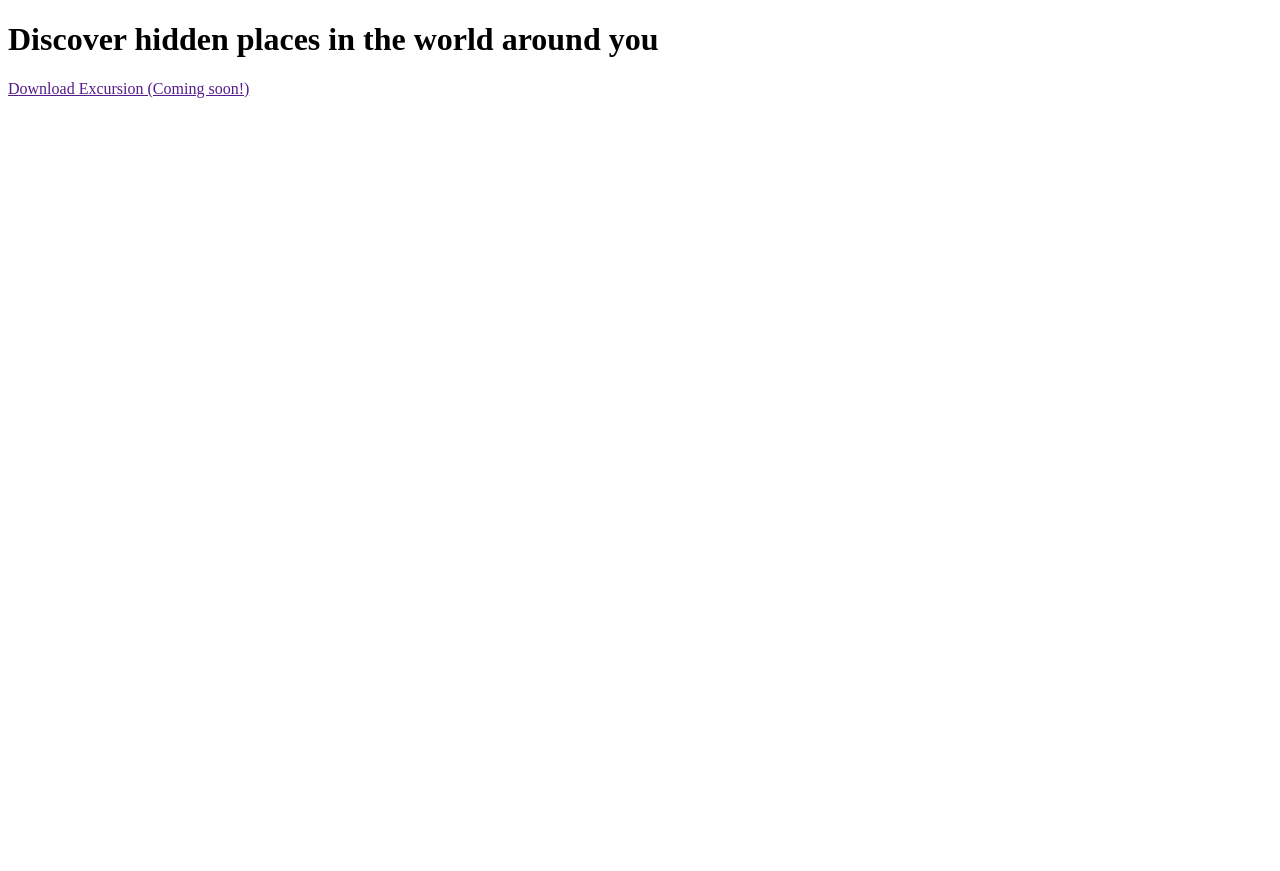
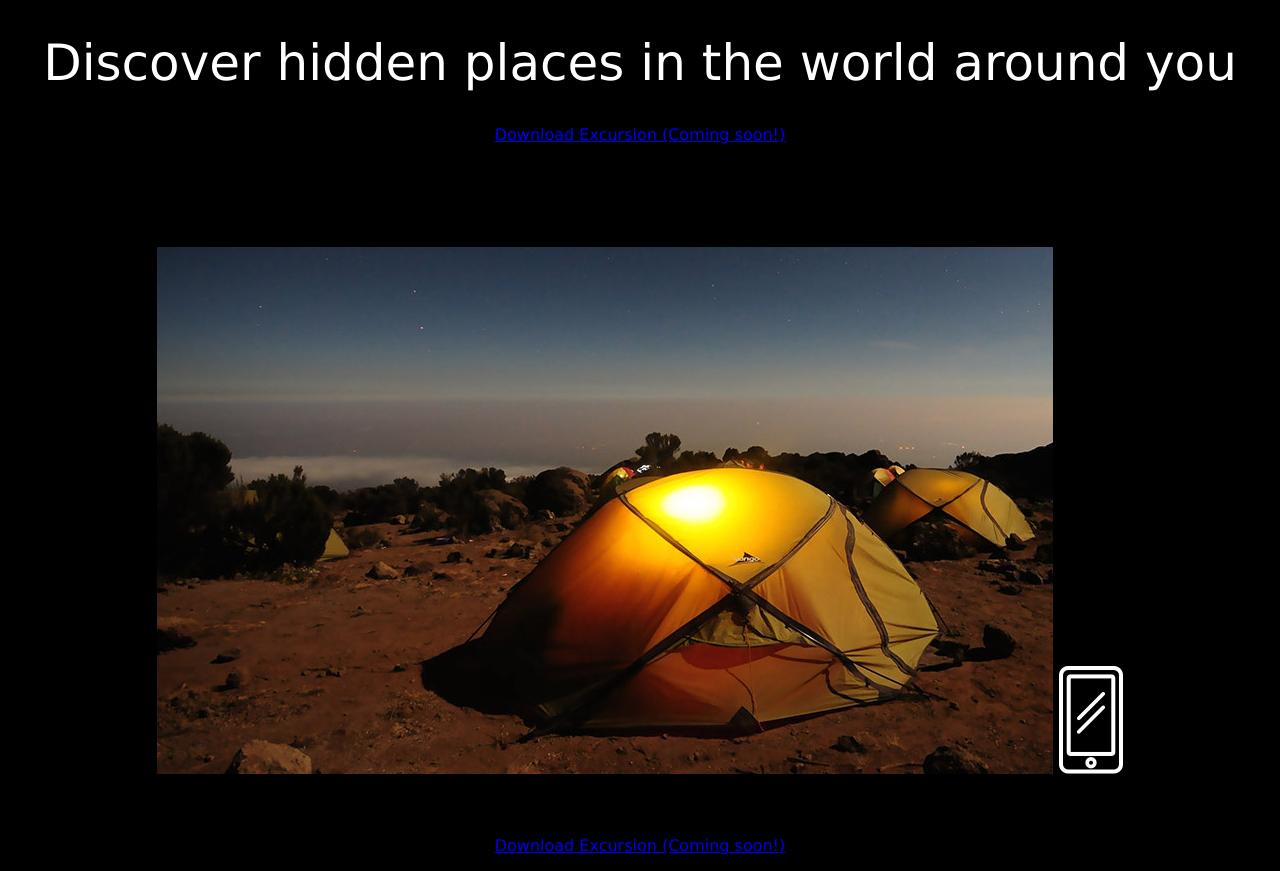
Before and after one commit to JJiaxin/excursion, a plain HTML site: page index.html in a window 1280 px wide. Before the commit the page ends 800 px from the top, so only its background shows below. Drawn offline with Linux system fonts and the light colour scheme.

Commit message:
stylized main header

```diff
--- a/index.html
+++ b/index.html
@@ -2,14 +2,22 @@
 <html>
     <head>
         <meta charset="UTF-8">
-        <meta name="viewport" content="width=device-width", initial-scale=1.0>
+        <meta name="viewport" content="width=device-width, initial-scale=1.0">
         <meta http-equiv="X-UA-Compatible" content="ie-edge">
         <title>Excursion</title>
-        <link rel="stylesheet" type="type/css" ref="resources/css/style.css">
+        <link rel="stylesheet" type="text/css" href="resources/css/style.css">
+    </head>
+<body>
+    <h1 class="header--main">Discover hidden places in the world around you</h1>
+    <p><a href="#">Download Excursion (Coming soon!)</a></p>
+    <h2>Your personal travel guide</h2>
+    <p>Excursion remembers places you like, and recommends new points of interests to you.</p>
+    <figure>
+        <img src="resources/images/camp.jpeg">
+        <img src="resources/images/phone.png">
+    </figure>
+    <h3>Coming soon for iPhone and Android</h3>
+    <p><a href="#">Download Excursion (Coming soon!)</a></p>
 
-    </head>
-    <body>
-        <h1>Discover hidden places in the world around you</h1>
-        <p><a href="">Download Excursion (Coming soon!)</a></p>
-    </body>
+</body>
 </html>
--- /dev/null
+++ b/resources/css/style.css
@@ -0,0 +1,11 @@
+body {
+    background-color: black;
+    text-align: center;
+    font-family: Verdana, Geneva, Tahoma, sans-serif;
+}
+
+.header--main {
+    font-weight: normal;
+    font-size: 50px;
+    color:#fff;
+}
```
Also changed, not shown: resources/style.css (deleted).
